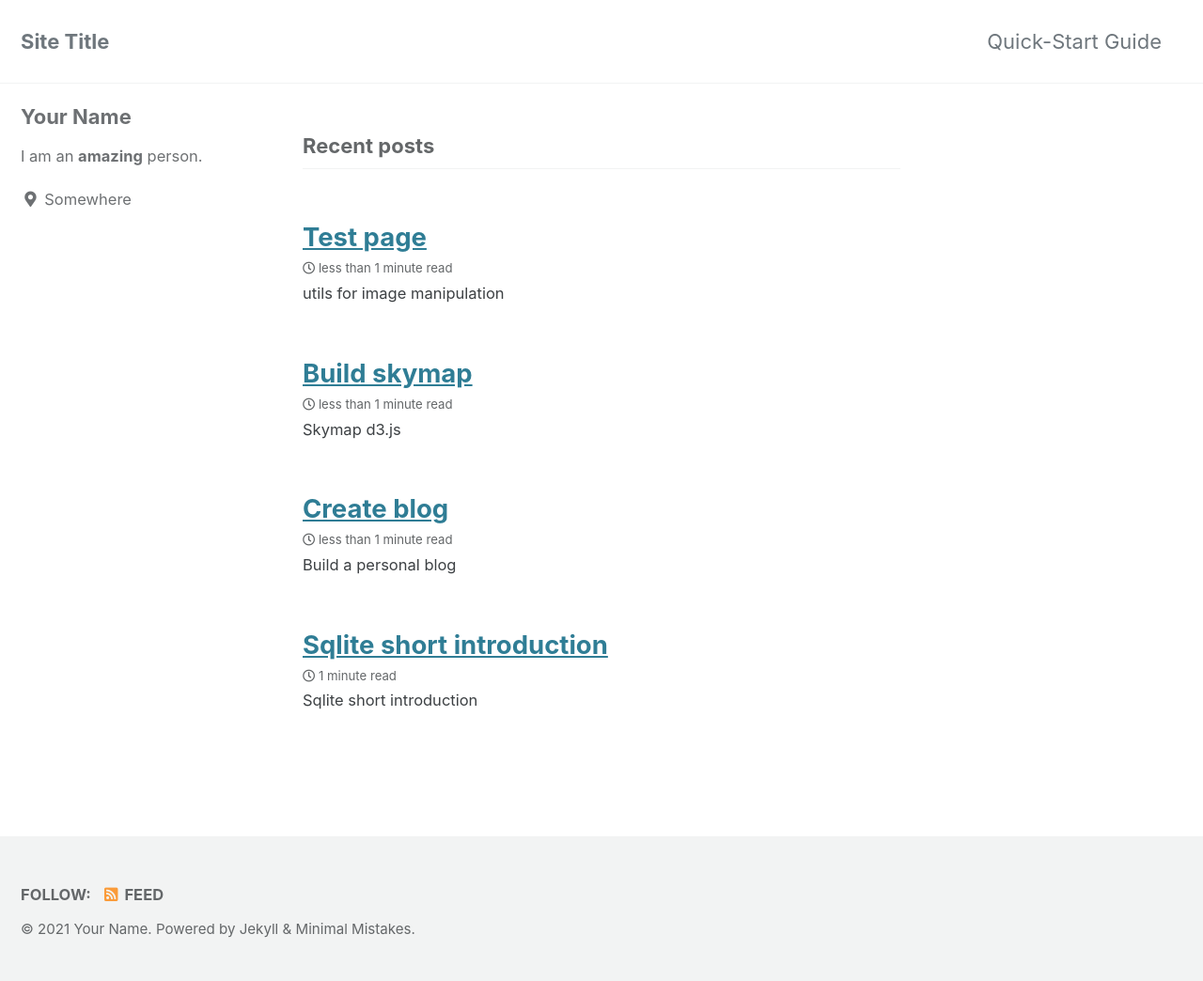
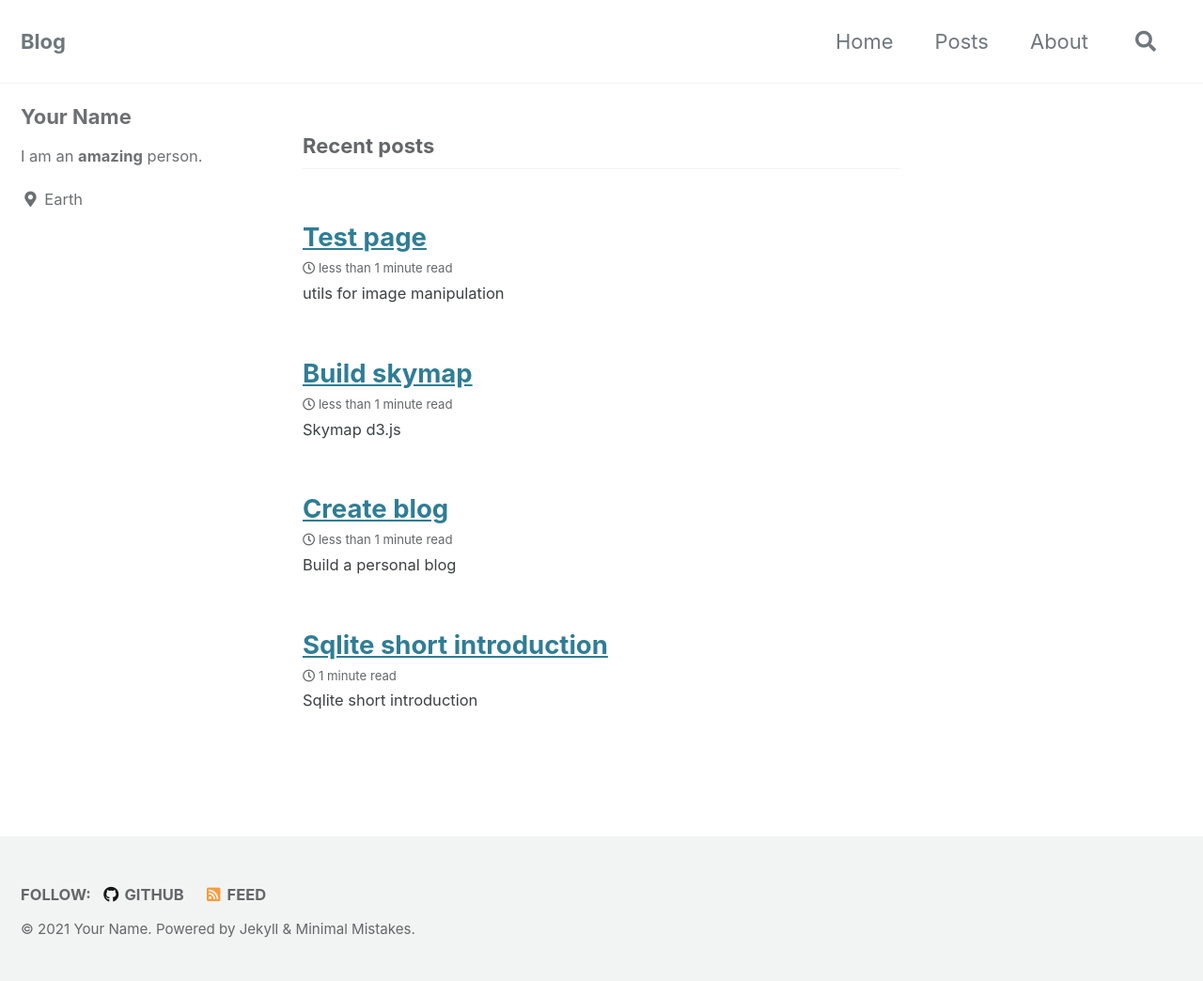
Before and after one commit to xiaolng/xiaolng.github.io, a Jekyll site: the page built from index.html, in a window 1280 px wide. Shown: the whole page at 94% size. Built offline with Jekyll 4.4.1, drawn with Linux system fonts in a browser that asks for light colours; cached includes are drawn as plain includes; the list of posts is cut into pages by our own code.

Commit message:
add file

```diff
--- a/_config.yml
+++ b/_config.yml
@@ -16,7 +16,7 @@ minimal_mistakes_skin    : "default" # "air", "aqua", "contrast", "dark", "dirt"
 
 # Site Settings
 locale                   : "en-US"
-title                    : "Site Title"
+title                    : "Blog"
 title_separator          : "-"
 subtitle                 : # site tagline that appears below site title in masthead
 name                     : "Your Name"
@@ -59,8 +59,8 @@ reCaptcha:
 atom_feed:
   path                   : # blank (default) uses feed.xml
   hide                   : # true, false (default)
-search                   : # true, false (default)
-search_full_content      : # true, false (default)
+search                   : true # true, false (default)
+search_full_content      : true # true, false (default)
 search_provider          : # lunr (default), algolia, google
 algolia:
   application_id         : # YOUR_APPLICATION_ID
@@ -104,7 +104,7 @@ author:
   name             : "Your Name"
   avatar           : # path of avatar image, e.g. "/assets/images/bio-photo.jpg"
   bio              : "I am an **amazing** person."
-  location         : "Somewhere"
+  location         : "Earth"
   email            :
   links:
     - label: "Email"
@@ -137,7 +137,7 @@ footer:
       # url:
     - label: "GitHub"
       icon: "fab fa-fw fa-github"
-      # url:
+      url: https://github.com/xiaolng/xiaolng.github.io
     - label: "GitLab"
       icon: "fab fa-fw fa-gitlab"
       # url:
--- a/_data/navigation.yml
+++ b/_data/navigation.yml
@@ -1,7 +1,11 @@
 # main links
 main:
-  - title: "Quick-Start Guide"
+  - title: "Home"
     url: https://mmistakes.github.io/minimal-mistakes/docs/quick-start-guide/
+  - title: "Posts"
+    url: /year-archive/
+  - title: "About"
+    url: /about/
   # - title: "About"
   #   url: https://mmistakes.github.io/minimal-mistakes/about/
   # - title: "Sample Posts"
```
